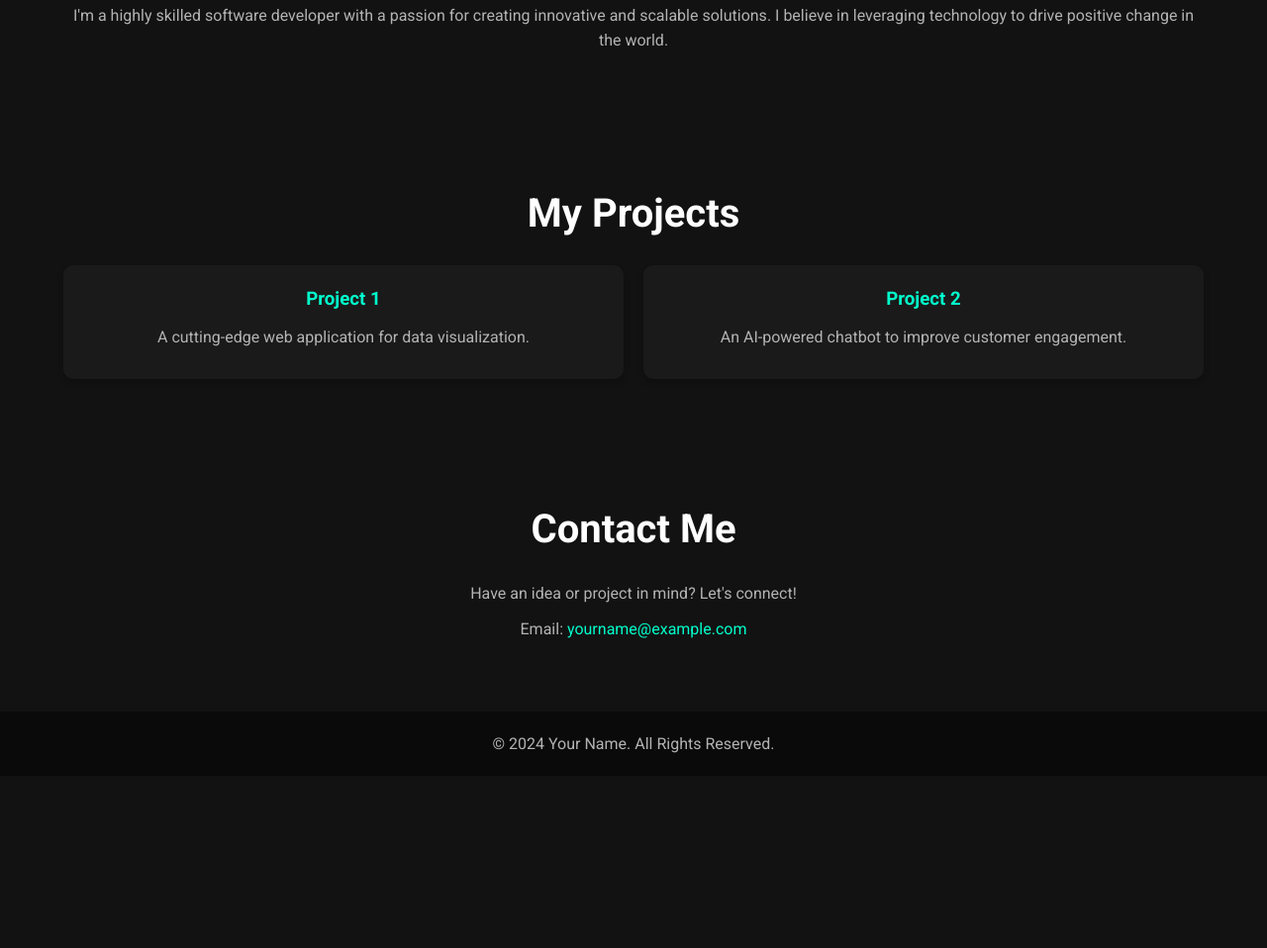
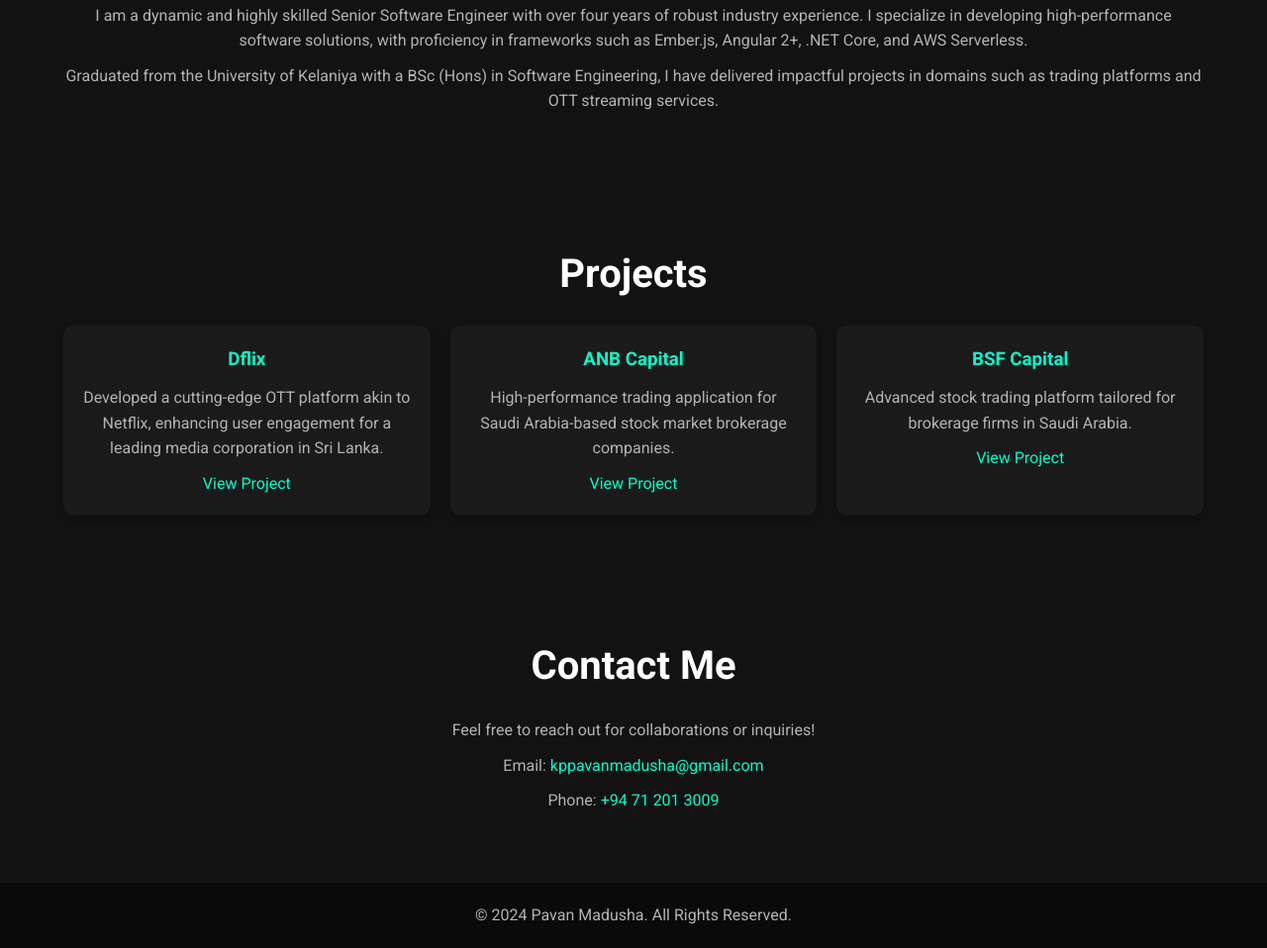
Before and after one commit to pavanmadusha/pavanmadusha.github.io, a plain HTML site: page index.html in a window 1280 px wide. Shown: the part 997-1955 px from the top of the page at 99% size. Before the commit the page ends 1781 px from the top, so only its background shows below. Drawn offline with Linux system fonts and the light colour scheme.

Commit message:
Add files via upload

```diff
--- a/index.html
+++ b/index.html
@@ -3,17 +3,16 @@
 <head>
     <meta charset="UTF-8">
     <meta name="viewport" content="width=device-width, initial-scale=1.0">
-    <title>Your Name | Portfolio</title>
+    <title>Pavan Madusha | Portfolio</title>
     <link rel="stylesheet" href="styles.css">
-    <link rel="preconnect" href="https://fonts.googleapis.com">
     <link href="https://fonts.googleapis.com/css2?family=Roboto:wght@300;400;700&display=swap" rel="stylesheet">
 </head>
 <body>
     <header class="hero">
         <div class="container">
-            <h1>I'm <span>Your Name</span></h1>
-            <p>A visionary developer, turning ideas into impactful solutions.</p>
-            <a href="#projects" class="btn">View My Work</a>
+            <h1>I'm <span>Pavan Madusha</span></h1>
+            <p>Senior Software Engineer with expertise in scalable and high-performance software solutions.</p>
+            <a href="#projects" class="btn">Explore My Work</a>
         </div>
     </header>
 
@@ -28,21 +27,29 @@
     <section id="about" class="section about">
         <div class="container">
             <h2>About Me</h2>
-            <p>I'm a highly skilled software developer with a passion for creating innovative and scalable solutions. I believe in leveraging technology to drive positive change in the world.</p>
+            <p>I am a dynamic and highly skilled Senior Software Engineer with over four years of robust industry experience. I specialize in developing high-performance software solutions, with proficiency in frameworks such as Ember.js, Angular 2+, .NET Core, and AWS Serverless.</p>
+            <p>Graduated from the University of Kelaniya with a BSc (Hons) in Software Engineering, I have delivered impactful projects in domains such as trading platforms and OTT streaming services.</p>
         </div>
     </section>
 
     <section id="projects" class="section projects">
         <div class="container">
-            <h2>My Projects</h2>
+            <h2>Projects</h2>
             <div class="project-grid">
                 <div class="project-card">
-                    <h3>Project 1</h3>
-                    <p>A cutting-edge web application for data visualization.</p>
+                    <h3>Dflix</h3>
+                    <p>Developed a cutting-edge OTT platform akin to Netflix, enhancing user engagement for a leading media corporation in Sri Lanka.</p>
+                    <a href="https://dflix.com/" target="_blank">View Project</a>
                 </div>
                 <div class="project-card">
-                    <h3>Project 2</h3>
-                    <p>An AI-powered chatbot to improve customer engagement.</p>
+                    <h3>ANB Capital</h3>
+                    <p>High-performance trading application for Saudi Arabia-based stock market brokerage companies.</p>
+                    <a href="https://n.anbcapital.com.sa/neo/web/" target="_blank">View Project</a>
+                </div>
+                <div class="project-card">
+                    <h3>BSF Capital</h3>
+                    <p>Advanced stock trading platform tailored for brokerage firms in Saudi Arabia.</p>
+                    <a href="http://invest.bsfcapital.sa/" target="_blank">View Project</a>
                 </div>
             </div>
         </div>
@@ -51,14 +58,15 @@
     <section id="contact" class="section contact">
         <div class="container">
             <h2>Contact Me</h2>
-            <p>Have an idea or project in mind? Let's connect!</p>
-            <p>Email: <a href="mailto:yourname@example.com">yourname@example.com</a></p>
+            <p>Feel free to reach out for collaborations or inquiries!</p>
+            <p>Email: <a href="mailto:kppavanmadusha@gmail.com">kppavanmadusha@gmail.com</a></p>
+            <p>Phone: <a href="tel:+94712013009">+94 71 201 3009</a></p>
         </div>
     </section>
 
     <footer class="footer">
         <div class="container">
-            <p>&copy; 2024 Your Name. All Rights Reserved.</p>
+            <p>&copy; 2024 Pavan Madusha. All Rights Reserved.</p>
         </div>
     </footer>
 </body>
--- a/styles.css
+++ b/styles.css
@@ -7,12 +7,13 @@
 }
 
 body {
+    background: #121212;
     color: #f4f4f4;
-    background: #121212;
     line-height: 1.6;
     font-size: 16px;
 }
 
+/* Links */
 a {
     color: #00ffcc;
     text-decoration: none;
@@ -99,7 +100,7 @@ a:hover {
     color: #00ffcc;
 }
 
-/* Sections */
+/* Section */
 .section {
     padding: 60px 0;
 }
@@ -117,14 +118,13 @@ a:hover {
 }
 
 /* Projects */
-.projects .project-grid {
+.project-grid {
     display: grid;
     grid-template-columns: repeat(auto-fit, minmax(250px, 1fr));
     gap: 20px;
-    margin-top: 20px;
 }
 
-.projects .project-card {
+.project-card {
     background: #1a1a1a;
     padding: 20px;
     border-radius: 10px;
@@ -132,13 +132,12 @@ a:hover {
     transition: transform 0.3s, box-shadow 0.3s;
 }
 
-.projects .project-card:hover {
+.project-card:hover {
     transform: translateY(-10px);
     box-shadow: 0 6px 10px rgba(0, 0, 0, 0.3);
 }
 
-.projects .project-card h3 {
-    margin-bottom: 10px;
+.project-card h3 {
     color: #00ffcc;
 }
 
@@ -147,5 +146,4 @@ a:hover {
     padding: 20px 0;
     background: #0a0a0a;
     color: #b3b3b3;
-    text-align: center;
 }
```
